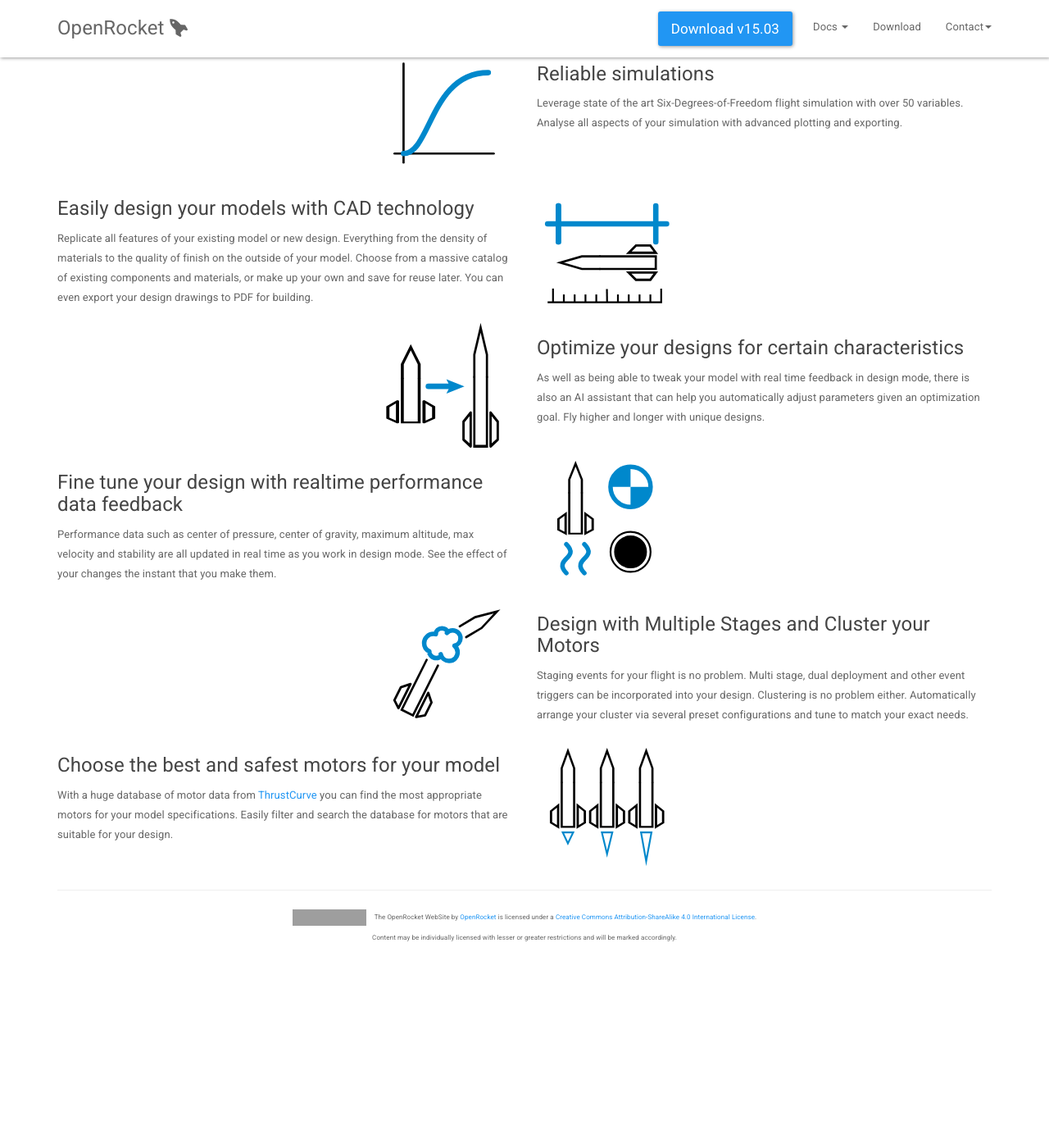
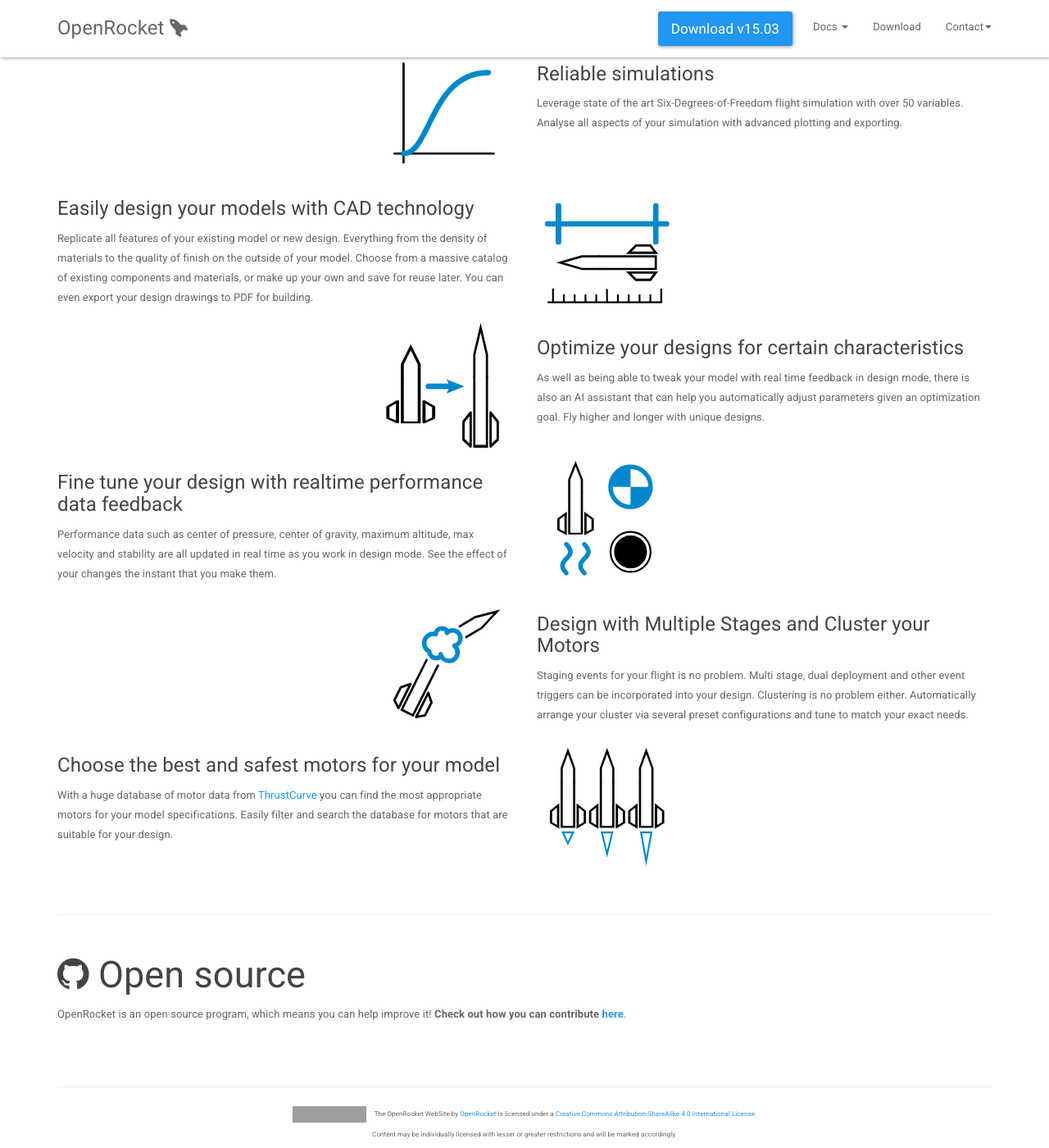
Before and after one commit to openrocket/openrocket.github.io, a Jekyll site: the page built from index.html, in a window 1280 px wide and 1400 px high, scrolled down 471 px. Shown: the whole window at 82% size. Built offline with Jekyll 4.4.1, drawn with Linux system fonts in a browser that asks for light colours; nearby versions of some CDN libraries; before the commit the page ends 1631 px from its top, so only the background shows below that; grey boxes are pictures that could not be loaded.

Commit message:
Add Open source text on home page

```diff
--- /dev/null
+++ b/_includes/contribute-home.md
@@ -0,0 +1,7 @@
+<h2>
+    <a href="https://github.com/openrocket/openrocket" class="a-no-format">
+        <i class="fa fa-github"></i> Open source
+    </a>
+</h2>
+
+OpenRocket is an open source program, which means you can help improve it! **Check out how you can contribute [here](contribute.html)**.
--- a/css/main.css
+++ b/css/main.css
@@ -43,6 +43,16 @@
   transition: opacity 2s ease 0s;
 }
 
+div.contribute-home {
+  padding-top: 2px;
+  padding-bottom: 40px;
+}
+
+h2 a.a-no-format {
+  text-decoration:none;
+  color:inherit;
+}
+
 nav.navbar {
   box-shadow: 1px 1px 4px rgba(0, 0, 0, 0.4);
 }
--- a/index.html
+++ b/index.html
@@ -94,3 +94,10 @@
 
 
 </div>
+
+<hr style="margin-top: 53px;"/>
+
+<div class="contribute-home">
+  {% capture my_include %}{% include contribute-home.md %}{% endcapture %}
+  {{ my_include | markdownify }}
+</div>
```
